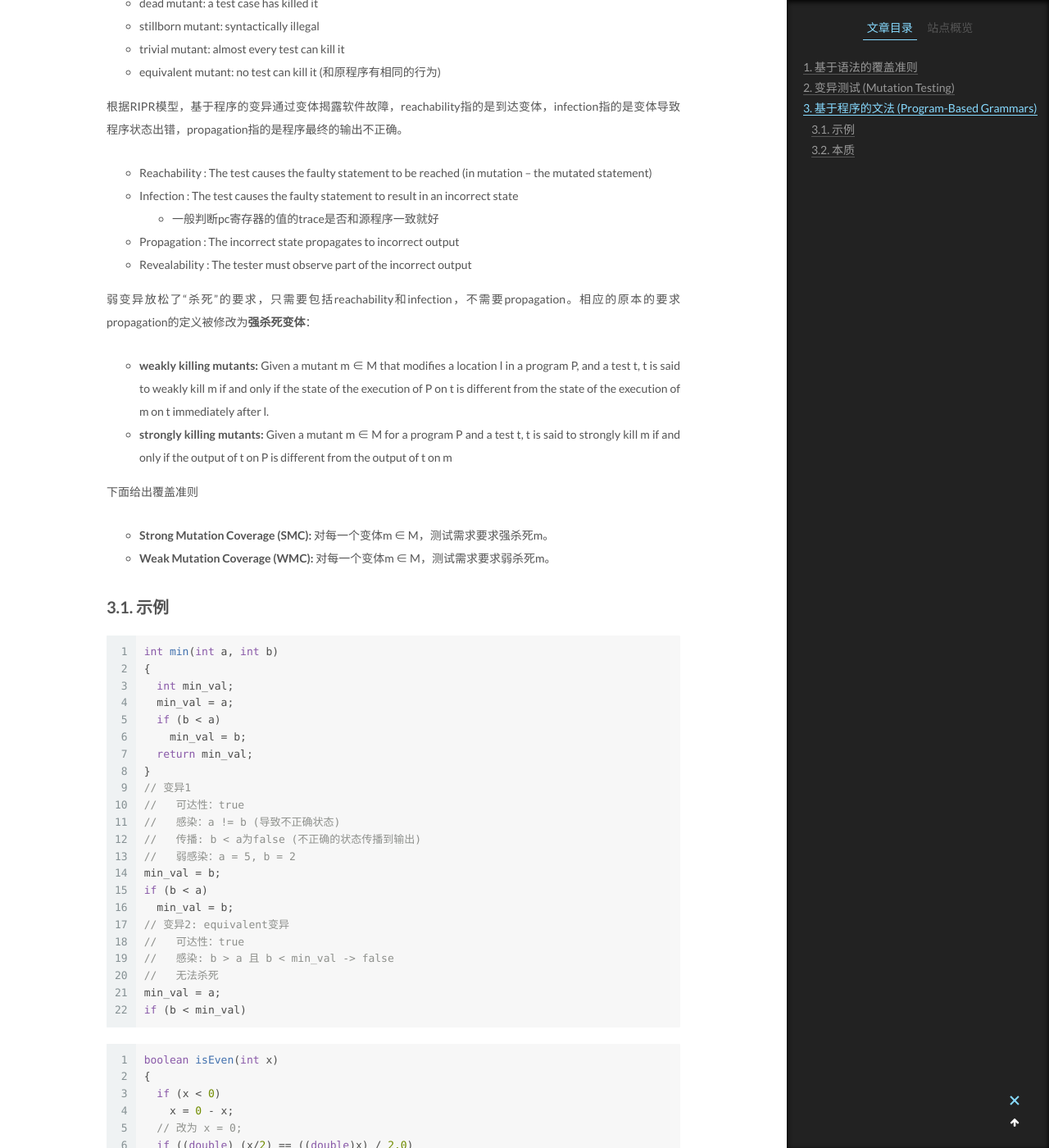
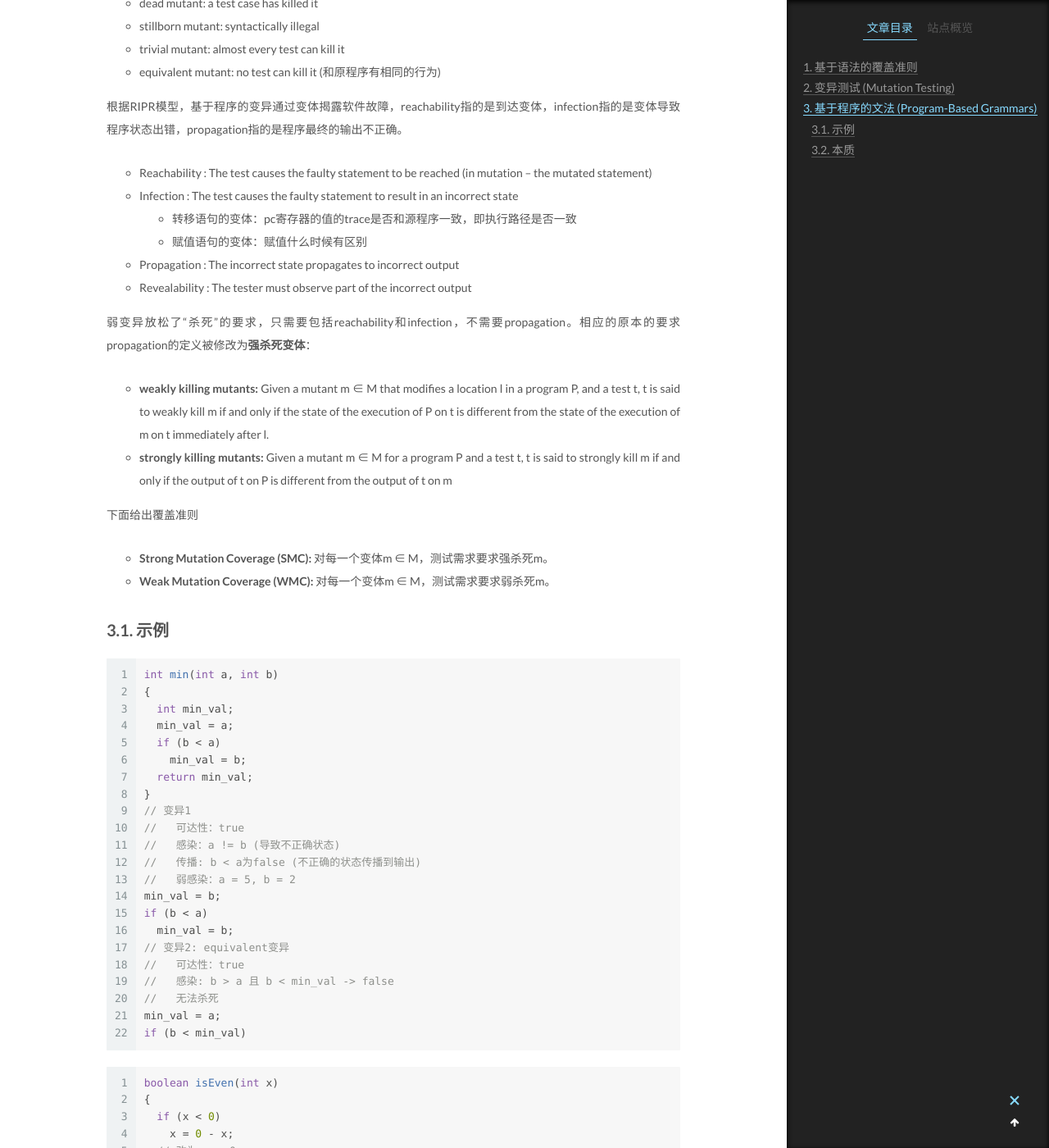
Before and after one commit to Willendless/willendless.github.io, a Jekyll site: the page built from _posts/2021-6-9-软件测试（五）.md, in a window 1280 px wide and 1400 px high, scrolled down 2954 px. Shown: the whole window at 82% size. Built offline with Jekyll 4.4.1, drawn with Linux system fonts in a browser that asks for light colours; formulas are drawn with MathJax 3; comment, search, counter and statistics services are not loaded.

Commit message:
chore: update post

```diff
--- a/_posts/2021-6-9-软件测试（五）.md
+++ b/_posts/2021-6-9-软件测试（五）.md
@@ -101,7 +101,8 @@ category: 软件测试
 
 + Reachability : The test causes the faulty statement to be reached (in mutation – the mutated statement)
 + Infection : The test causes the faulty statement to result in an incorrect state
-  + 一般判断pc寄存器的值的trace是否和源程序一致就好
+  + 转移语句的变体：pc寄存器的值的trace是否和源程序一致，即执行路径是否一致
+  + 赋值语句的变体：赋值什么时候有区别
 + Propagation : The incorrect state propagates to incorrect output
 + Revealability : The tester must observe part of the incorrect output
 
```
